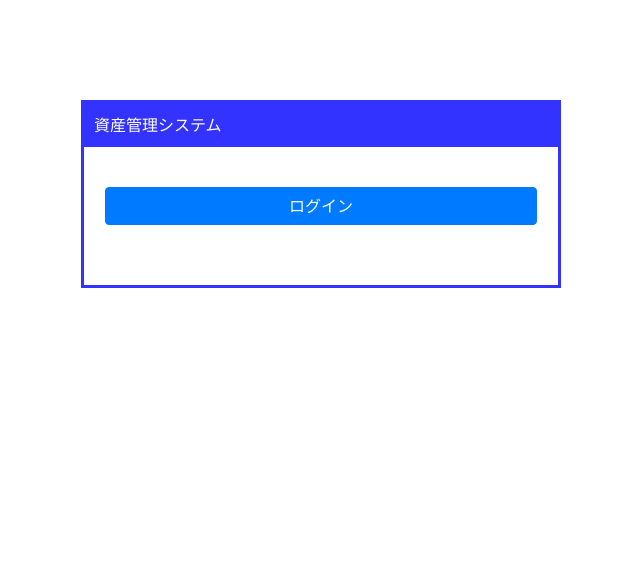
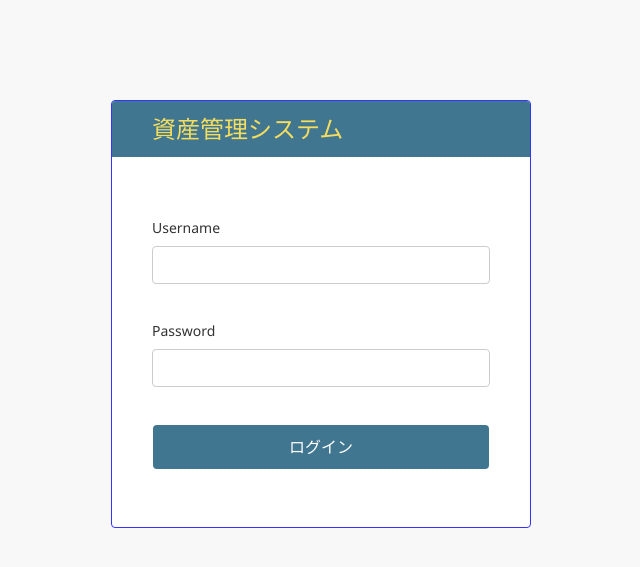
Before and after one commit to midarubiccube/kadaiapp, a Django app: template sisan/templates/registration/login.html in a window 1280 px wide. Shown: the top 567 px of the page, without its empty margins (319-959 px from the left). Run offline with Django 5.2, Linux system fonts and the light colour scheme; the template is opened without the code that fills it: values that come from a table or form of the project are taken from there, others are empty; tables that the repository leaves empty hold one stand-in row (values such as "Sample post"); some libraries are stand-ins or nearby versions.

Commit message:
change login form design

```diff
--- /dev/null
+++ b/sisan/forms.py
@@ -0,0 +1,18 @@
+from django.contrib.auth.forms import AuthenticationForm, UsernameField
+
+from django import forms
+
+
+class UserLoginForm(AuthenticationForm):
+    def __init__(self, *args, **kwargs):
+        super(UserLoginForm, self).__init__(*args, **kwargs)
+
+    username = UsernameField(widget=forms.TextInput(
+        attrs={'class': 'form-control', 'placeholder': '', 'id': 'hello'}))
+    password = forms.CharField(widget=forms.PasswordInput(
+        attrs={
+            'class': 'form-control',
+            'placeholder': '',
+            'id': 'hi',
+        }
+))
--- /dev/null
+++ b/sisan/static/css/login.css
@@ -0,0 +1,61 @@
+/* LOGIN FORM */
+
+.login {
+    background: var(--darkened-bg);
+    height: auto;
+}
+
+.login #header {
+    /* height: auto; */
+    /* padding: 15px 16px; */
+    /* justify-content: center; */
+}
+
+.login #header h1 {
+    font-size: 1.125rem;
+    margin: 0;
+}
+
+.login #header h1 a {
+    color: var(--header-link-color);
+}
+
+.login #content {
+    padding: 20px;
+}
+
+.login #container {
+    background: var(--body-bg);
+    border: 1px solid var(--hairline-color);
+    border-radius: 4px;
+    overflow: hidden;
+    width: 28em;
+    min-width: 300px;
+    margin: 100px auto;
+    height: auto;
+}
+
+.login .form-row {
+    padding: 4px 0;
+}
+
+.login .form-row label {
+    display: block;
+    line-height: 2em;
+}
+
+.login .form-row #id_username, .login .form-row #id_password {
+    padding: 8px;
+    width: 100%;
+    box-sizing: border-box;
+}
+
+.login .submit-row {
+    padding: 1em 0 0 0;
+    margin: 0;
+    text-align: center;
+}
+
+.login .password-reset-link {
+    text-align: center;
+}
--- a/sisan/templates/registration/login.html
+++ b/sisan/templates/registration/login.html
@@ -8,6 +8,8 @@
     <link rel="stylesheet" type="text/css" href="/static/admin/css/responsive.css" />
     <link rel="stylesheet" href="{% static 'css/bootstrap.min.css' %}">
     <link rel="stylesheet" href="{% static 'css/style.css' %}">
+    <link rel="stylesheet" href="{% static 'css/login.css' %}">
+    <link rel="stylesheet" href="{% static 'css/base.css' %}">
     <style>
     .login #container {
         width: 30em !important;
@@ -30,10 +32,13 @@
 
 <body class=" login" data-admin-utc-offset="32400">
 <div id="container">
-  <div class="inner">
-    <div id="header" class="mysystem-header">
-      資産管理システム
+  <header id="header">
+    <div class="branding">
+      <div id="site-name">
+        資産管理システム
+      </div>
     </div>
+  </header>
     <div id="content" class="colM">
       <div id="content-main">
         <form method="post" action="{% url 'login' %}">
@@ -44,10 +49,9 @@
         </div>
         <input type="hidden" name="next" value="{{ next }}" />
         </form>
-      </div>  <!-- content-main -->
+      </div>
       <br class="clear" />
-    </div>  <!-- content -->
-  </div>  <!-- inner -->
-</div>  <!-- END Container -->
+    </div>
+</div>
 </body>
 </html>
```
